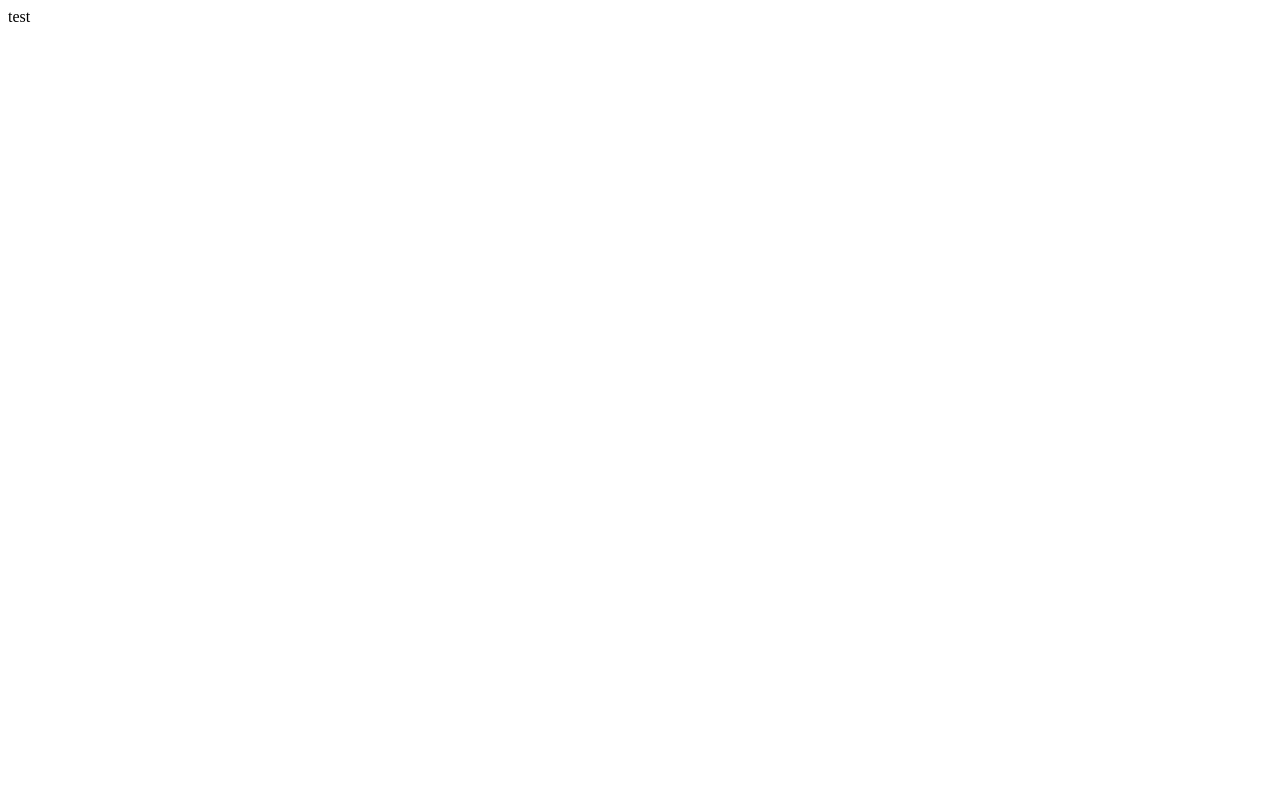
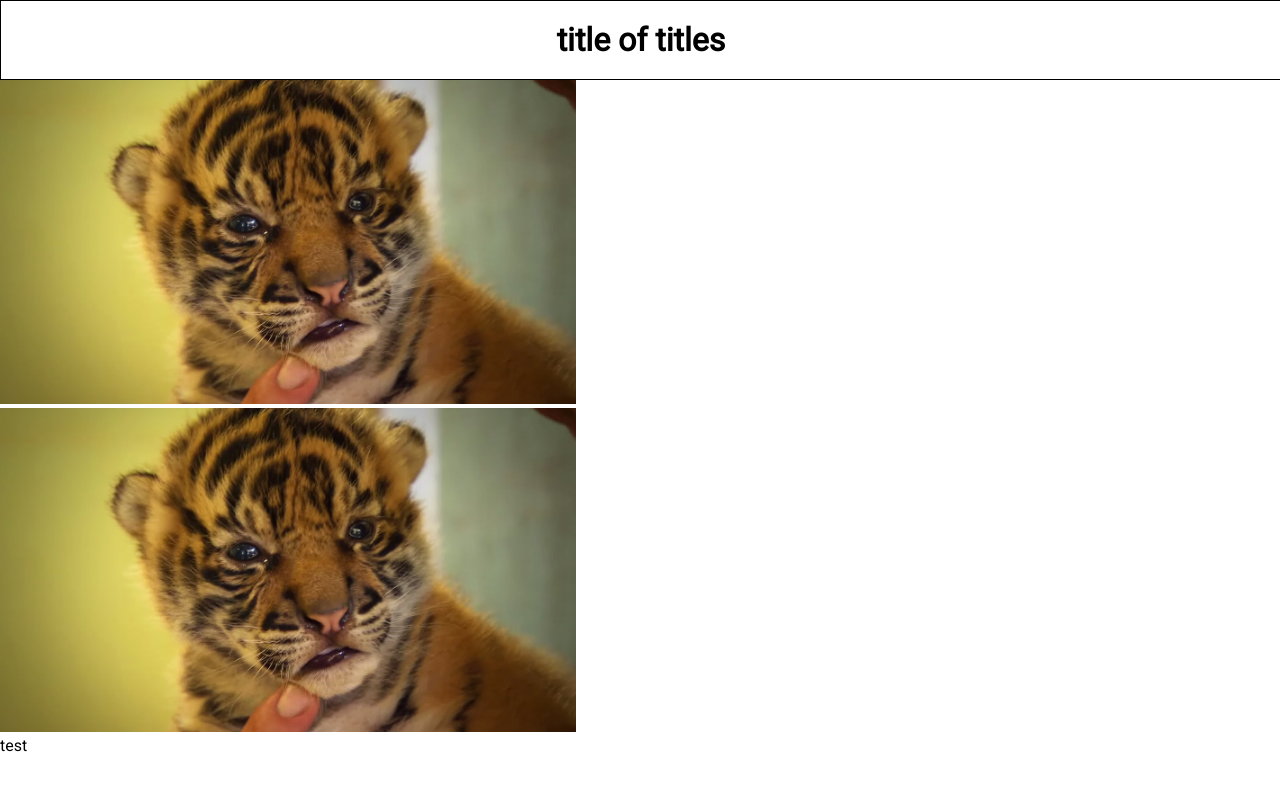
Before and after one commit to rawvoltage/pennypoint, a plain HTML site: page index.html in a window 1280 px wide. Shown: the top 790 px of the page. Drawn offline with Linux system fonts and the light colour scheme.

Commit message:
small changes

```diff
--- a/index.html
+++ b/index.html
@@ -2,12 +2,32 @@
 <html lang="en">
 <head>
     <meta charset="UTF-8">
+
     <title>Penny Point</title>
+
     <link rel="stylesheet" href="style.css">
+    <link rel="stylesheet" href="https://fonts.googleapis.com/css?family=Roboto" type="text/css">
+
+    <script type="text/javascript" src="fullPage.js-master/jquery.fullPage.js"></script>
 </head>
+
 <body>
     <header>
-        <div>test</div>
+        <h1 class="intro">
+            title of titles
+        </h1>
     </header>
+
+    <div class="column">
+        <img src="/assets/testimage.jpg" alt="">
+    </div>
+
+    <div class="column">
+        <img src="/assets/testimage.jpg" alt="">
+    </div>
+
+    <div id="fullpage">
+        <div class="section">test</div>
+    </div>
 </body>
 </html>
--- a/style.css
+++ b/style.css
@@ -1,5 +1,7 @@
 body {
     height: 1500px;
+    margin: 0;
+    font-family: 'Roboto', sans-serif;
 }
 
 body::-webkit-scrollbar {
@@ -14,3 +16,29 @@ body::-webkit-scrollbar-thumb {
 body::-webkit-scrollbar-track {
     background-color: #F5F5F5;
 }
+
+header {
+    border: 1px solid black;
+    width: 100%;
+/*    background-color: dodgerblue;*/
+}
+
+h1 {
+    margin: 0;
+    padding-top: 20px;
+    padding-bottom: 20px;
+    text-align: left;
+}
+
+.intro {
+    text-align: center;
+}
+
+.column {
+
+}
+
+.column img {
+    height: 45%;
+    width: 45%;
+}
```
Also changed, not shown: assets/testimage.jpg (added).
